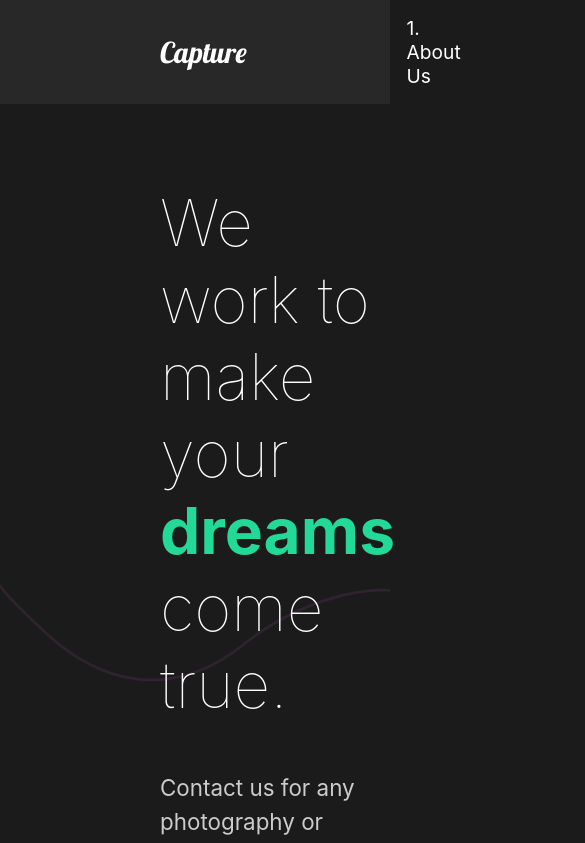
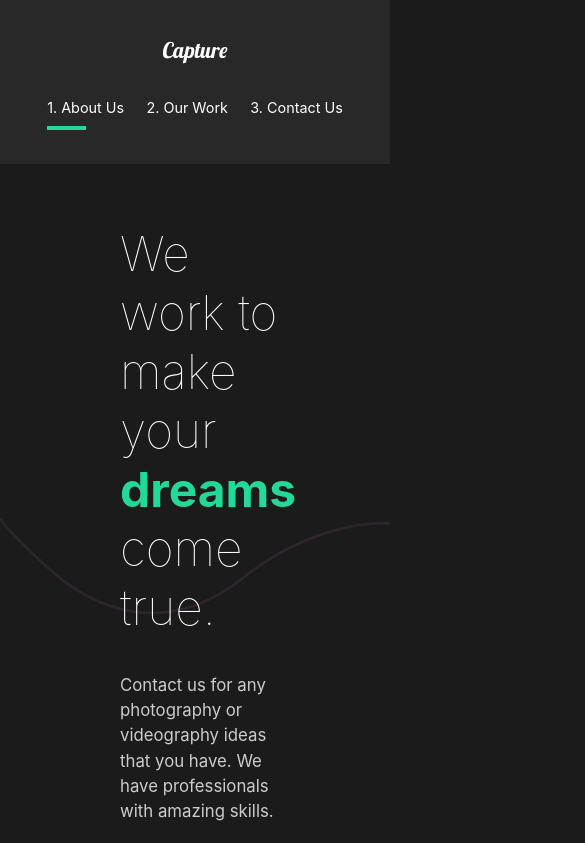
Before and after one commit to Simonm17/portfolio, a React (Create React App) app: page / in a window 390 px wide. Shown: the top 843 px of the page, 585 px wide, since content can reach past the window. Built offline with nearby package versions, Linux system fonts and the light colour scheme.

Commit message:
mobile friendly added

```diff
--- a/src/components/GlobalStyle.js
+++ b/src/components/GlobalStyle.js
@@ -6,6 +6,14 @@
     margin: 0;
     padding: 0;
     box-sizing: border-box;
+}
+
+
+html{
+    @media (max-width: 1700px){
+        font-size: 75%;
+    }
+
 }
 
 body {
--- a/src/components/Nav.js
+++ b/src/components/Nav.js
@@ -1,20 +1,44 @@
 import React from 'react';
 import styled from 'styled-components';
 import { Link } from 'react-router-dom';
+import { motion } from "framer-motion";
+import { useLocation } from "react-router-dom";
 
 const Nav = () => {
+
+    const { pathname } = useLocation();
+
     return (
         <StyledNav>
-            <h1><Link id="logo" to="/">Capture</Link></h1>
+        <h1>
+            <Link id="logo" to="/">
+                Capture
+            </Link>
+        </h1>
         <ul>
             <li>
                 <Link to="/">1. About Us</Link>
+                <Line
+                    transition={{ duration: 0.75 }}
+                    initial={{ width: "0%" }}
+                    animate={{ width: pathname === "/" ? "50%" : "0%" }}
+                />
             </li>
             <li>
                 <Link to="/work">2. Our Work</Link>
+                <Line
+                    transition={{ duration: 0.75 }}
+                    initial={{ width: "0%" }}
+                    animate={{ width: pathname === "/work" ? "50%" : "0%" }}
+                />
             </li>
             <li>
                 <Link to="/contact">3. Contact Us</Link>
+                <Line
+                    transition={{ duration: 0.75 }}
+                    initial={{ width: "0%" }}
+                    animate={{ width: pathname === "/contact" ? "50%" : "0%" }}
+                />
             </li>
         </ul>
       </StyledNav>
@@ -51,6 +75,34 @@
         padding-left: 10rem;
         position: relative;
     }
+    @media (max-width: 1300px) {
+        flex-direction: column;
+        padding: 2rem 1rem;
+        #logo {
+            display: inline-block;
+            margin: 1rem;
+        }
+        ul {
+            padding: 2rem;
+            justify-content: space-around;
+            width: 100%;
+        li {
+            padding: 0;
+        }
+        }
+    }
+`;
+
+const Line = styled(motion.div)`
+    height: 0.3rem;
+    background: #23d997;
+    width: 0%;
+    position: absolute;
+    bottom: -80%;
+    left: 60%;
+    @media (max-width: 1300px) {
+        left: 0%;
+    }
 `;
 
 export default Nav;
--- a/src/components/ServicesSection.js
+++ b/src/components/ServicesSection.js
@@ -69,6 +69,9 @@
 const Cards = styled.div`
     display: flex;
     flex-wrap: wrap;
+    @media (max-width: 1300px) {
+        justify-content: center;
+    }
 `;
 
 const Card = styled.div`
--- a/src/pages/MovieDetail.js
+++ b/src/pages/MovieDetail.js
@@ -74,6 +74,10 @@
     margin: 5rem 10rem;
     align-items: center;
     justify-content: space-around;
+    @media (max-width: 1500px) {
+        display: block;
+        margin: 2rem 2rem;
+    }
 `;
 
 const AwardStyle = styled.div`
```
Lines whose indentation alone changed are shown as unchanged.
